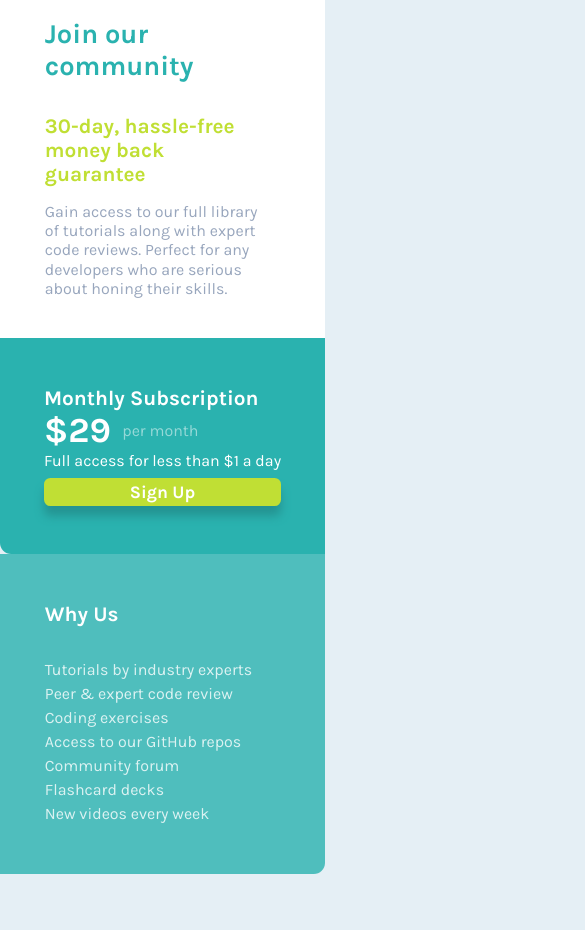
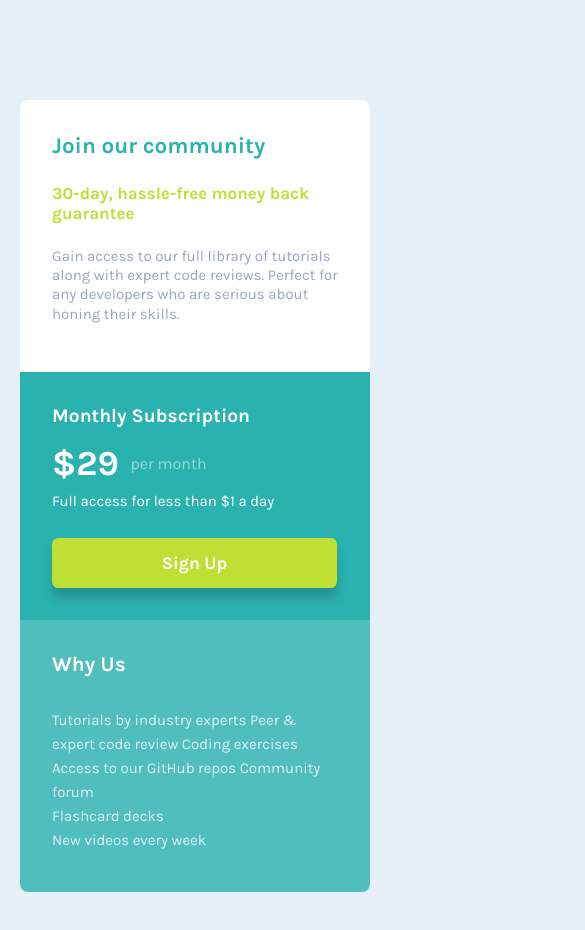
Before and after one commit to x3python/Frontend-Mentor---Single-Price-Grid-Component, a plain HTML site: page index.html in a window 390 px wide. Shown: the top 930 px of the page, 585 px wide, since content can reach past the window. Before the commit the page ends 874 px from the top, so only its background shows below. Drawn offline with Linux system fonts and the light colour scheme.

Commit message:
Update style.css

```diff
--- a/style.css
+++ b/style.css
@@ -123,11 +123,59 @@ button{
 @media(max-width:800px){
     body{
         display: grid;
-        height: 100vh;
-        width: fit-content;
+        width: 375px;
+        height: fit-content;
+        margin: 100px auto;
+        padding: 0;
     }
     main.card{
         display: grid;
+        grid-template-columns: 1fr;
         grid-template-areas: 'cr-wt' 'cr-dk' 'cr-lt';
+        width: 350px;
+    }
+    .cr-wt{
+        border-top-right-radius: 0.5rem;
+        border-top-left-radius: 0.5rem;
+        padding: 2rem;
+    }
+    .cr-dk{
+        border-bottom-left-radius: 0;
+        padding: 0;
+        justify-content: left;
+        padding: 2rem;
+    }
+    .cr-lt{
+        border-bottom-left-radius: 0.5rem;
+        border-bottom-right-radius: 0.5rem;
+        padding: 2rem;
+    }
+    button{
+        border: border: 1rem solid hsl(71, 73%, 54%);
+        padding-bottom: 0;
+        width: 285px;
+        height: 50px;
+    }
+    h1{
+        font-size: 1.4rem;
+        padding-bottom: 1.5rem;
+    }
+    h2.title{
+        font-size: 17px;
+        padding-bottom: 1.5rem;
+    }
+    h3{
+        font-size: 15px;
+        padding-bottom: 1rem;
+    }
+    .h2white{
+        padding-bottom: 1rem;
+        font-size: 1.2rem;
+    }
+    .h3white{
+        padding-bottom: 1.7rem;
+    }
+    .item{
+        padding-bottom: 0.5rem;
     }
 }
```
